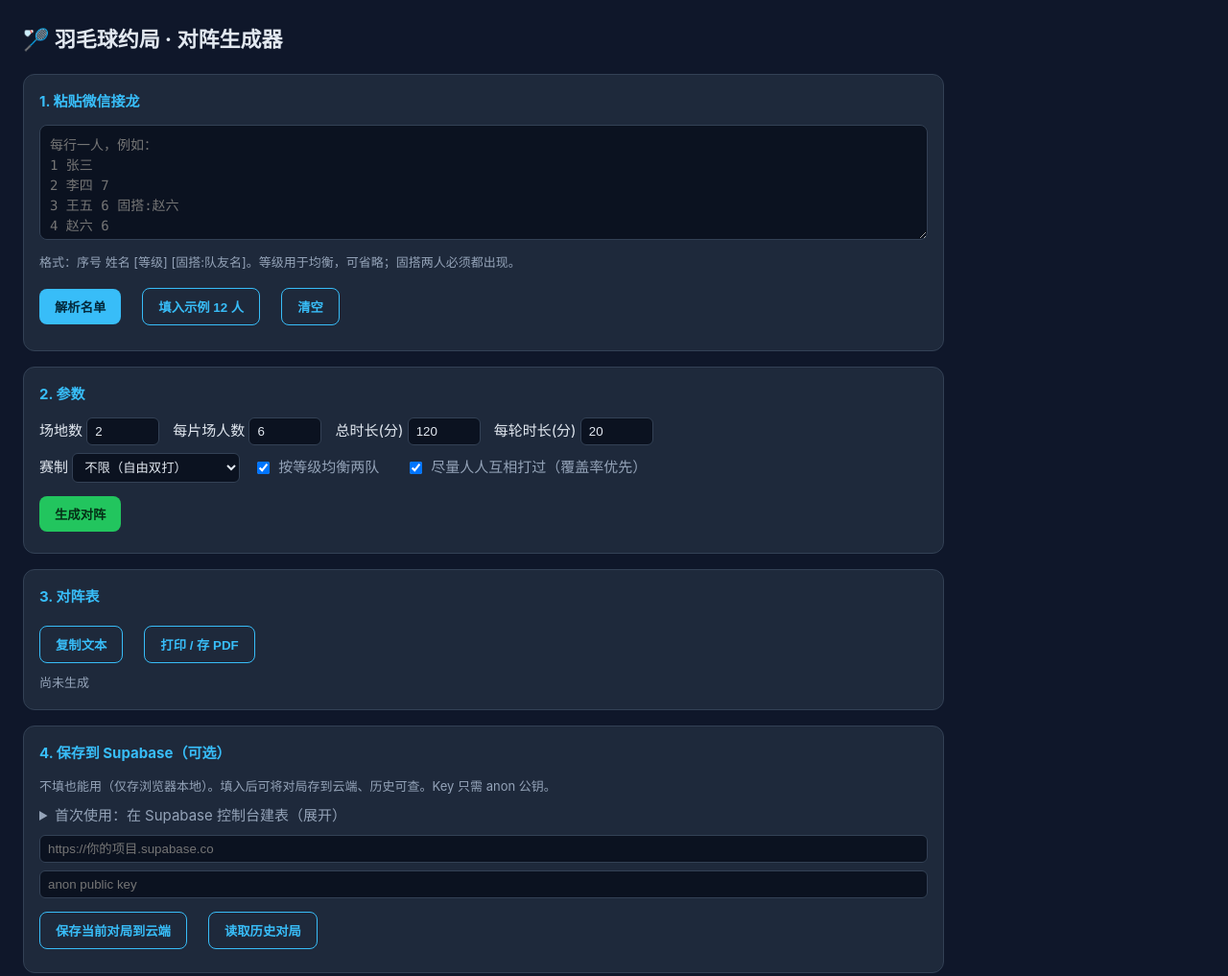
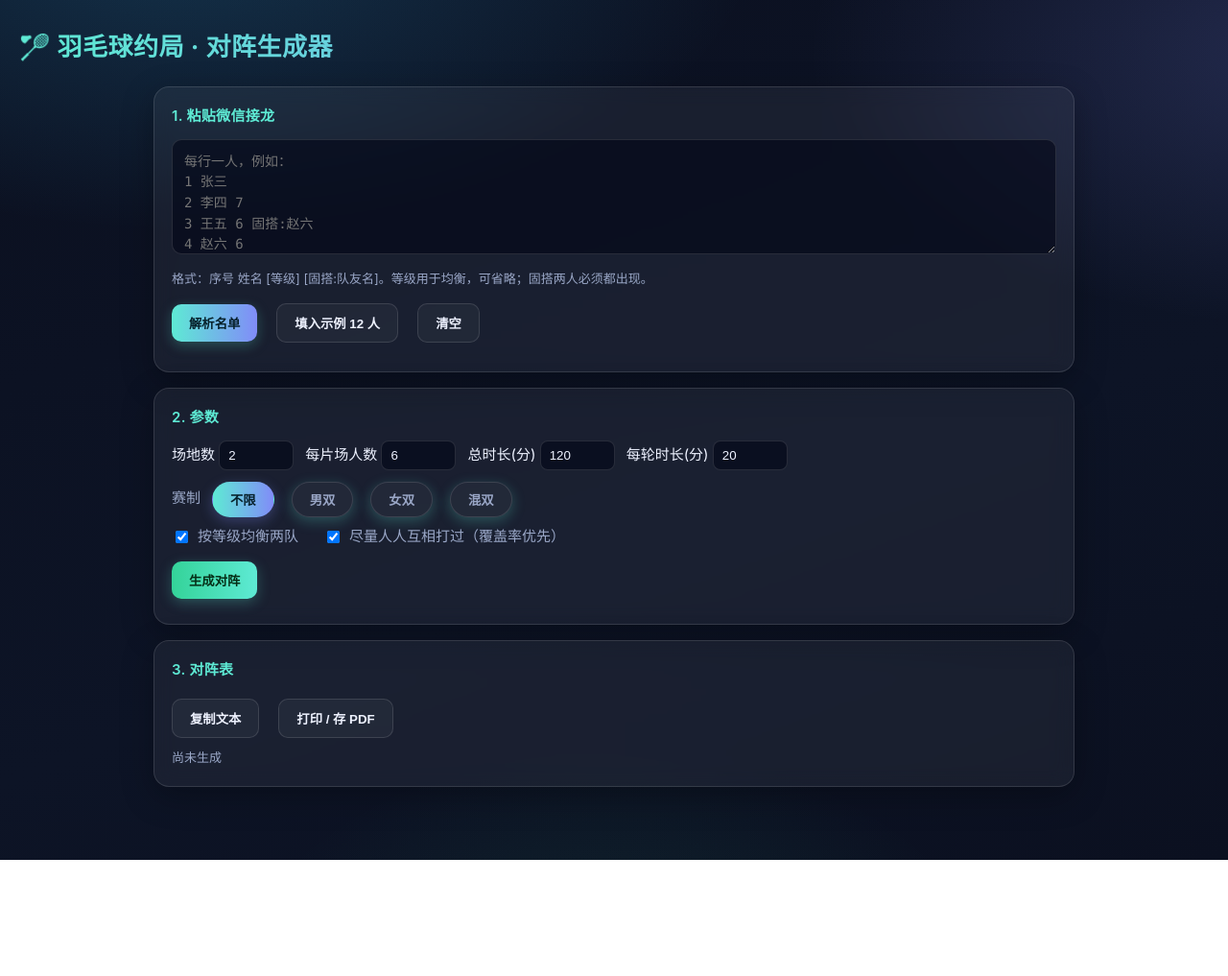
Before and after one commit to wcha35343-commits/yuqiu, a plain HTML site: page index.html in a window 1280 px wide. Shown: the whole page at 96% size. After the commit the page ends 896 px from the top, so only its background shows below. Drawn offline with Linux system fonts and the light colour scheme.

Commit message:
ui v2: gender mode buttons, hide supabase

```diff
--- a/index.html
+++ b/index.html
@@ -5,39 +5,51 @@
 <meta name="viewport" content="width=device-width, initial-scale=1">
 <title>羽毛球约局 · 对阵生成器</title>
 <style>
-  :root{--bg:#0f172a;--card:#1e293b;--line:#334155;--txt:#e2e8f0;--sub:#94a3b8;--acc:#38bdf8;--acc2:#22c55e;--warn:#f59e0b}
+  :root{--bg:#0b1020;--card:rgba(255,255,255,.055);--line:rgba(255,255,255,.12);--txt:#eef2ff;--sub:#9aa7c7;--acc:#5eead4;--acc2:#818cf8;--warn:#fbbf24;--m:#60a5fa;--f:#f472b6;--green:#34d399}
   *{box-sizing:border-box}
-  body{margin:0;background:var(--bg);color:var(--txt);font:15px/1.6 -apple-system,"PingFang SC","Microsoft YaHei",sans-serif;padding:24px}
-  h1{font-size:22px;margin:0 0 18px}
-  h2{font-size:15px;margin:0 0 12px;color:var(--acc)}
-  .card{background:var(--card);border:1px solid var(--line);border-radius:12px;padding:16px;margin-bottom:16px;max-width:960px}
-  textarea{width:100%;min-height:120px;background:#0b1220;color:var(--txt);border:1px solid var(--line);border-radius:8px;padding:10px;font:14px/1.5 ui-monospace,Consolas,monospace;resize:vertical}
-  input[type=number]{width:76px;background:#0b1220;color:var(--txt);border:1px solid var(--line);border-radius:6px;padding:6px 8px}
-  input[type=text]{background:#0b1220;color:var(--txt);border:1px solid var(--line);border-radius:6px;padding:6px 8px;width:100%}
-  button{background:var(--acc);color:#04293b;border:0;border-radius:8px;padding:9px 16px;font-weight:600;cursor:pointer;margin:6px 8px 0 0}
-  button.ghost{background:transparent;color:var(--acc);border:1px solid var(--acc)}
-  button.green{background:var(--acc2);color:#052e16}
-  label{display:inline-flex;align-items:center;gap:6px;color:var(--sub);margin-right:14px;cursor:pointer}
-  .row{display:flex;flex-wrap:wrap;gap:14px;align-items:center;margin:8px 0}
-  .roster{display:flex;flex-wrap:wrap;gap:8px;margin-top:10px}
-  .chip{background:#0b1220;border:1px solid var(--line);border-radius:20px;padding:4px 10px;font-size:13px}
+  body{margin:0;color:var(--txt);font:15px/1.6 -apple-system,"PingFang SC","Microsoft YaHei",sans-serif;padding:28px 20px 60px;min-height:100vh;
+    background:
+      radial-gradient(1000px 520px at 15% -8%,rgba(56,189,248,.20),transparent 60%),
+      radial-gradient(900px 480px at 108% 6%,rgba(129,140,248,.20),transparent 60%),
+      radial-gradient(700px 500px at 50% 120%,rgba(52,211,153,.12),transparent 60%),
+      linear-gradient(160deg,#0b1020,#0d1426 60%,#0b1020)}
+  h1{font-size:26px;margin:0 0 20px;letter-spacing:.5px;background:linear-gradient(90deg,#5eead4,#818cf8);-webkit-background-clip:text;background-clip:text;color:transparent}
+  h2{font-size:15px;margin:0 0 12px;color:var(--acc);font-weight:600;letter-spacing:.3px}
+  .card{background:var(--card);backdrop-filter:blur(10px);-webkit-backdrop-filter:blur(10px);border:1px solid var(--line);border-radius:16px;padding:18px;margin:0 auto 16px;max-width:960px;box-shadow:0 10px 34px rgba(0,0,0,.28)}
+  textarea{width:100%;min-height:120px;background:rgba(2,6,23,.6);color:var(--txt);border:1px solid var(--line);border-radius:10px;padding:12px;font:14px/1.55 ui-monospace,Consolas,monospace;resize:vertical}
+  textarea:focus,input:focus,select:focus{outline:none;border-color:var(--acc);box-shadow:0 0 0 3px rgba(94,234,212,.15)}
+  input[type=number]{width:78px;background:rgba(2,6,23,.6);color:var(--txt);border:1px solid var(--line);border-radius:8px;padding:7px 9px}
+  input[type=text]{background:rgba(2,6,23,.6);color:var(--txt);border:1px solid var(--line);border-radius:8px;padding:8px 10px;width:100%}
+  button{background:linear-gradient(90deg,var(--acc),var(--acc2));color:#06202a;border:0;border-radius:10px;padding:10px 18px;font-weight:700;cursor:pointer;margin:6px 8px 0 0;transition:.15s;box-shadow:0 4px 14px rgba(94,234,212,.25)}
+  button:hover{transform:translateY(-1px);filter:brightness(1.06)}
+  button.ghost{background:rgba(255,255,255,.04);color:var(--txt);border:1px solid var(--line);box-shadow:none}
+  button.green{background:linear-gradient(90deg,var(--green),var(--acc));color:#052e16}
+  label{display:inline-flex;align-items:center;gap:7px;color:var(--sub);margin-right:14px;cursor:pointer}
+  .row{display:flex;flex-wrap:wrap;gap:12px;align-items:center;margin:8px 0}
+  .roster{display:flex;flex-wrap:wrap;gap:8px;margin-top:12px}
+  .chip{background:rgba(2,6,23,.55);border:1px solid var(--line);border-radius:999px;padding:5px 12px;font-size:13px}
   .chip b{color:var(--acc)}
-  .chip .lv{color:var(--warn);margin-left:4px}
-  .chip .pt{color:var(--acc2);margin-left:4px}
-  table{width:100%;border-collapse:collapse;margin-top:10px;font-size:14px}
-  th,td{border:1px solid var(--line);padding:8px;text-align:left;vertical-align:top}
-  th{background:#0b1220;color:var(--acc);white-space:nowrap}
-  .court{color:var(--acc2);font-weight:600}
+  .chip .lv{color:var(--warn);margin-left:5px}
+  .chip .pt{color:var(--green);margin-left:5px}
+  table{width:100%;border-collapse:separate;border-spacing:0;margin-top:12px;font-size:14px;overflow:hidden;border-radius:10px;border:1px solid var(--line)}
+  th,td{padding:9px 10px;text-align:left;vertical-align:top;border-bottom:1px solid var(--line)}
+  tr:last-child td{border-bottom:0}
+  th{background:rgba(2,6,23,.7);color:var(--acc);white-space:nowrap;font-weight:600}
+  tbody tr:nth-child(even){background:rgba(255,255,255,.025)}
+  .court{color:var(--green);font-weight:600}
   .rest{color:var(--sub)}
-  .meta{color:var(--sub);font-size:13px;margin-top:8px}
-  .stat{display:flex;gap:18px;flex-wrap:wrap;margin-top:10px;color:var(--sub);font-size:13px}
+  .meta{color:var(--sub);font-size:13px;margin-top:10px}
+  .stat{display:flex;gap:16px;flex-wrap:wrap;margin-top:12px;color:var(--sub);font-size:13px;background:rgba(2,6,23,.35);border:1px solid var(--line);border-radius:10px;padding:10px 12px}
   .stat b{color:var(--txt)}
-  .hint{color:var(--sub);font-size:13px;margin-top:6px}
-  .toast{position:fixed;bottom:20px;left:50%;transform:translateX(-50%);background:var(--acc2);color:#052e16;padding:10px 18px;border-radius:8px;font-weight:600;opacity:0;transition:.25s}
+  .hint{color:var(--sub);font-size:13px;margin-top:8px}
+  .toast{position:fixed;bottom:24px;left:50%;transform:translateX(-50%);background:linear-gradient(90deg,var(--green),var(--acc));color:#052e16;padding:11px 20px;border-radius:999px;font-weight:700;opacity:0;transition:.25s;box-shadow:0 8px 24px rgba(0,0,0,.35)}
   .toast.show{opacity:1}
-  .score{width:52px;background:#0b1220;color:var(--txt);border:1px solid var(--line);border-radius:5px;padding:3px 6px;text-align:center}
-  select{background:#0b1220;color:var(--txt);border:1px solid var(--line);border-radius:6px;padding:6px 8px}
-  @media print{.card{border:0;background:#fff;color:#000}textarea,button,.opts{display:none}body{background:#fff;color:#000}}
+  .score{width:54px;background:rgba(2,6,23,.7);color:var(--txt);border:1px solid var(--line);border-radius:7px;padding:4px 6px;text-align:center}
+  select{background:rgba(2,6,23,.7);color:var(--txt);border:1px solid var(--line);border-radius:8px;padding:7px 10px}
+  .mode-btn{background:rgba(255,255,255,.04);border:1px solid var(--line);color:var(--sub);border-radius:999px;padding:8px 18px;font-weight:600;cursor:pointer;margin:4px 6px 0 0;transition:.15s}
+  .mode-btn:hover{color:var(--txt);border-color:var(--acc)}
+  .mode-btn.active{background:linear-gradient(90deg,var(--acc),var(--acc2));color:#06202a;border-color:transparent;box-shadow:0 4px 14px rgba(129,140,248,.3)}
+  @media print{.card{border:0;background:#fff;color:#000;box-shadow:none;backdrop-filter:none}textarea,button,.opts,.mode-btn{display:none}body{background:#fff;color:#000}h1{color:#000;background:none;-webkit-text-fill-color:#000}}
 </style>
 </head>
 <body>
@@ -68,7 +80,13 @@
     <span>每轮时长(分) <input type="number" id="roundMin" value="20" min="5" step="5"></span>
   </div>
   <div class="row">
-    <span>赛制 <select id="mode"><option value="open" selected>不限（自由双打）</option><option value="mixed">混双（每队 1 男 1 女）</option><option value="womens">女双（每队 2 女）</option><option value="mens">男双（每队 2 男）</option></select></span>
+    <span style="color:var(--sub)">赛制</span>
+    <button class="mode-btn active" data-mode="open">不限</button>
+    <button class="mode-btn" data-mode="mens">男双</button>
+    <button class="mode-btn" data-mode="womens">女双</button>
+    <button class="mode-btn" data-mode="mixed">混双</button>
+  </div>
+  <div class="row">
     <label><input type="checkbox" id="balanceLevel" checked> 按等级均衡两队</label>
     <label><input type="checkbox" id="coverage" checked> 尽量人人互相打过（覆盖率优先）</label>
   </div>
@@ -85,7 +103,7 @@
   <div id="result"><span class="hint">尚未生成</span></div>
 </div>
 
-<div class="card">
+<div class="card" style="display:none">
   <h2>4. 保存到 Supabase（可选）</h2>
   <div class="hint">不填也能用（仅存浏览器本地）。填入后可将对局存到云端、历史可查。Key 只需 anon 公钥。</div>
   <details style="margin-top:8px"><summary style="color:var(--sub);cursor:pointer">首次使用：在 Supabase 控制台建表（展开）</summary>
@@ -201,7 +219,7 @@ function generate(){
   globalLevelAvg = 0;
   if(hasAnyLevel){ const ls = players.filter(p=>p.level!=null).map(p=>p.level); globalLevelAvg = ls.reduce((a,b)=>a+b,0)/ls.length; }
   balanceNote = (balanceLevelRaw && !hasAnyLevel) ? '，未填等级，已忽略等级均衡' : '';
-  mode = $('mode').value;
+  /* 赛制由上方按钮组设置 */
   const cntM = players.filter(p=>p.gender==='M').length;
   const cntF = players.filter(p=>p.gender==='F').length;
   if(mode==='mixed'){ onNeed={m:courts*2,f:courts*2}; groupNeed={m:2,f:2}; if(cntM<onNeed.m||cntF<onNeed.f){ mode='open'; balanceNote+='，男女不足混双已降级为不限'; } }
@@ -456,6 +474,10 @@ async function loadCloud(){
   }catch(e){ toast('读取失败：'+e.message); }
 }
 
+document.querySelectorAll('.mode-btn').forEach(b=>b.addEventListener('click',()=>{
+  document.querySelectorAll('.mode-btn').forEach(x=>x.classList.remove('active'));
+  b.classList.add('active'); mode = b.dataset.mode;
+}));
 loadLocal();
 </script>
 </body>
```
